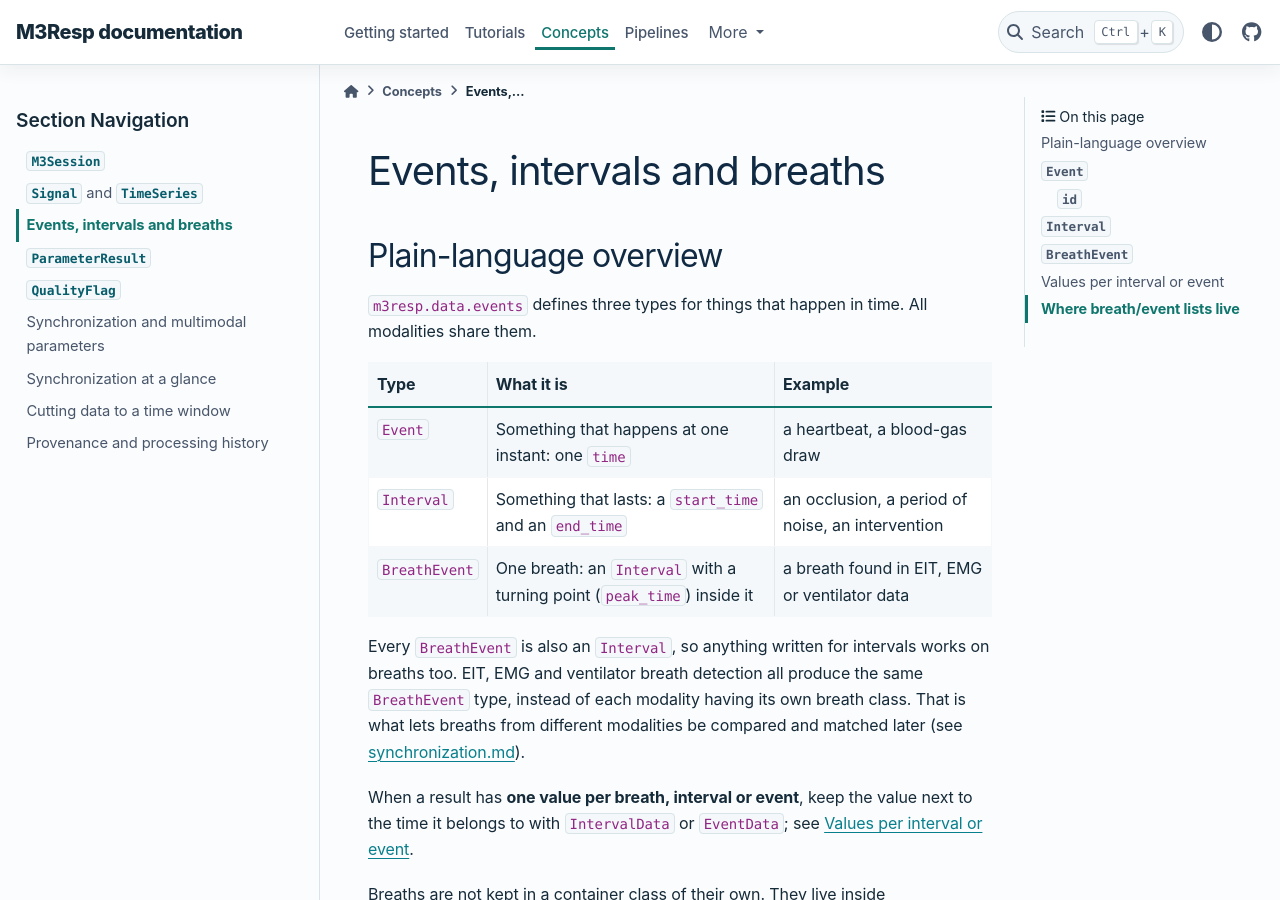
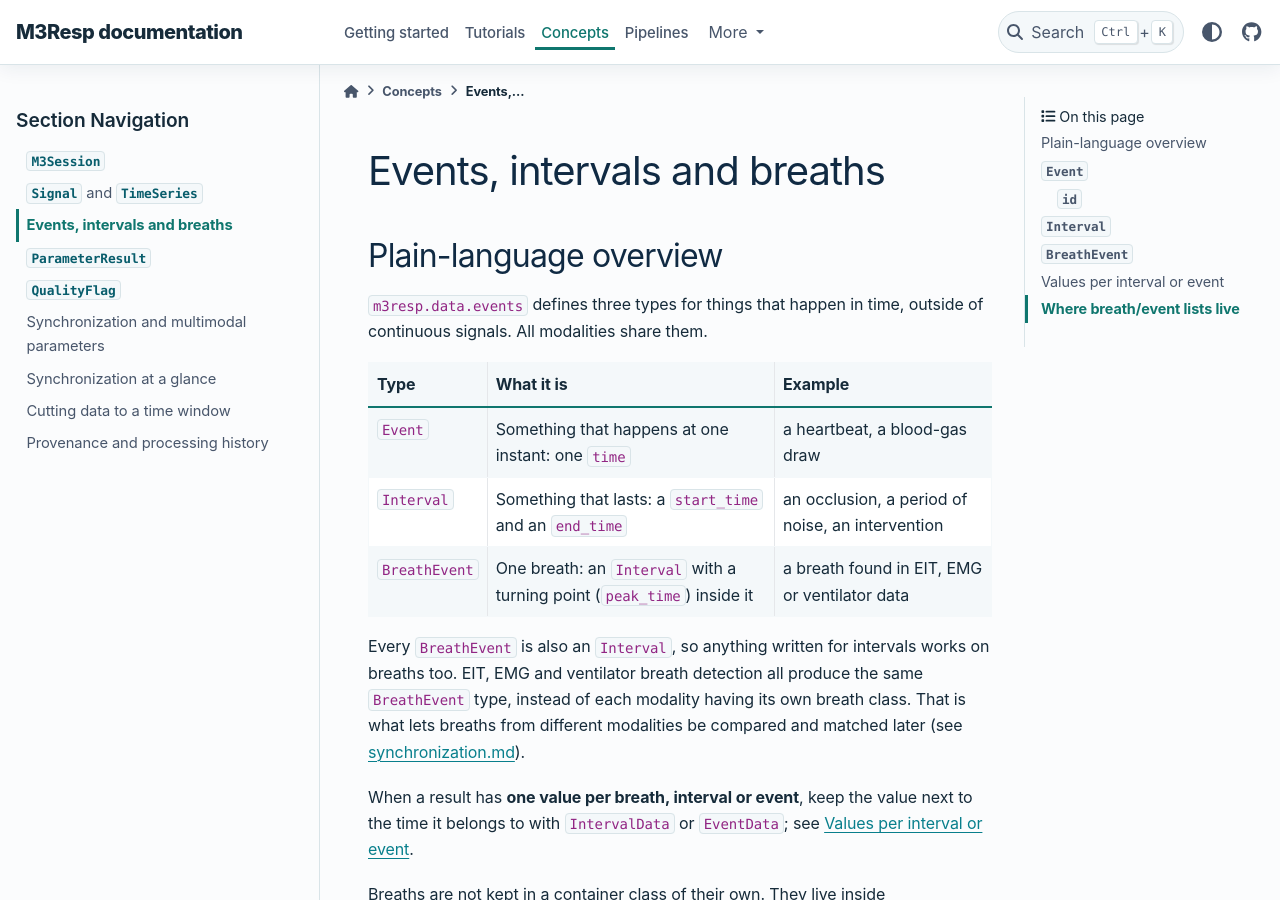
Before and after one commit to M3RESP/m3resp, a Sphinx documentation site: the page built from docs/concepts/events-and-breaths.md, in a window 1280 px wide and 900 px high. Built offline with Sphinx 7.4.7 and the PyData theme 0.15.4, drawn with Linux system fonts in a browser that asks for light colours.

Commit message:
Update docs/concepts/events-and-breaths.md
Co-authored-by: Peter Somhorst <127968566+psomhorst@users.noreply.github.com>

```diff
--- a/docs/concepts/events-and-breaths.md
+++ b/docs/concepts/events-and-breaths.md
@@ -2,7 +2,7 @@
 
 ## Plain-language overview
 
-`m3resp.data.events` defines three types for things that happen in time.
+`m3resp.data.events` defines three types for things that happen in time, outside of continuous signals.
 All modalities share them.
 
 | Type | What it is | Example |
```
